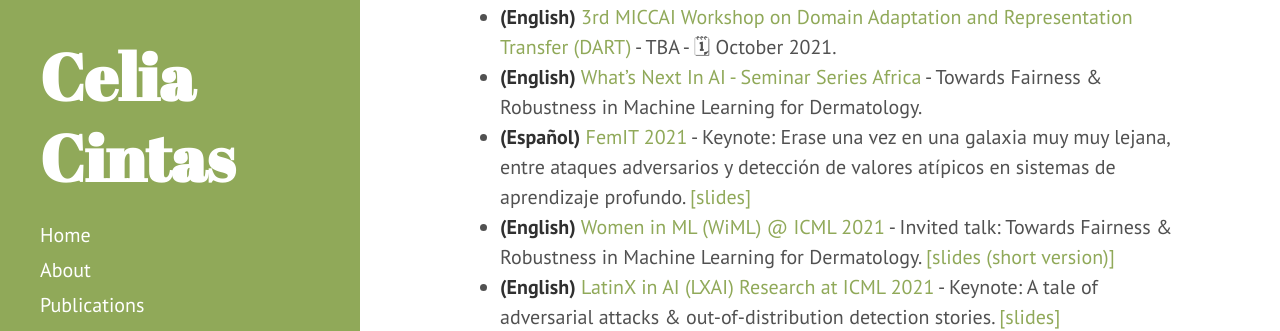
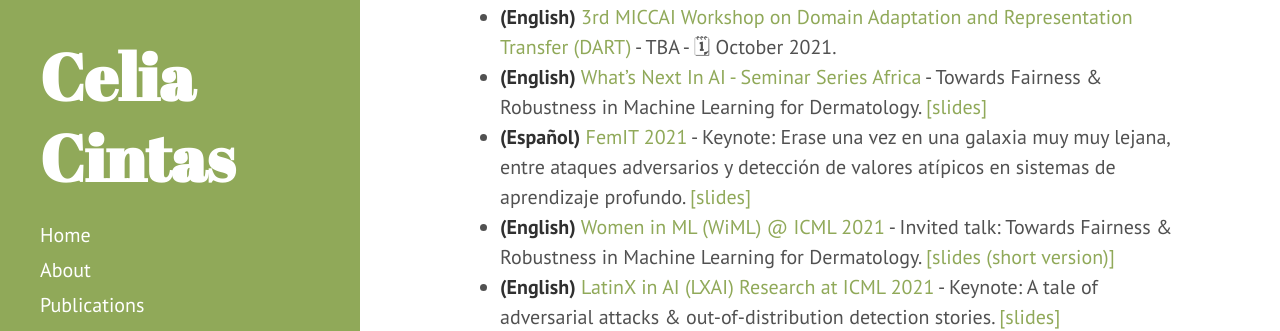
Before and after one commit to celiacintas/celiacintas.github.io, a Jekyll site: the page built from talks.md, in a window 1280 px wide and 900 px high. Shown: the part 317-648 px from the top of the window. Built offline with Jekyll 4.4.1, drawn with Linux system fonts in a browser that asks for light colours.

Commit message:
Update talks.md

```diff
--- a/talks.md
+++ b/talks.md
@@ -8,7 +8,7 @@ title: Talks
 ### 2021
 * **(English)** [The Responsible AI Forum](https://responsibleaiforum.com/about/schedule/) - Panel discussion on Diversity and Inclusiveness in Responsible AI - 🗓   06 December 2021.
 * **(English)** [3rd MICCAI Workshop on Domain Adaptation and Representation Transfer (DART)](https://sites.google.com/view/dart2021/) - TBA - 🗓  October 2021.
-* **(English)** [What's Next In AI - Seminar Series Africa](https://ibm.biz/whats-next-ai) - Towards Fairness & Robustness in Machine Learning for Dermatology.
+* **(English)** [What's Next In AI - Seminar Series Africa](https://ibm.biz/whats-next-ai) - Towards Fairness & Robustness in Machine Learning for Dermatology. [[slides]](https://github.com/celiacintas/celiacintas.github.io/blob/main/public/slides/2021/_What_is_next_IBM_2021__Derma_Fairness.pdf)
 * **(Español)** [FemIT 2021](https://lasdesistemas.org/femitconf2021/) - Keynote: Erase una vez en una galaxia muy muy lejana, entre ataques adversarios y detección de valores atípicos en sistemas de aprendizaje profundo. [[slides]](https://github.com/celiacintas/celiacintas.github.io/blob/main/public/slides/2021/femit_keynote_alot_of_gifs.pdf)
 * **(English)** [Women in ML (WiML) @ ICML 2021](https://warwick.ac.uk/research/data-science/warwick-data/dssgx/public_lectures/) - Invited talk: Towards Fairness & Robustness in Machine Learning for Dermatology. [[slides (short version)]](https://github.com/celiacintas/celiacintas.github.io/blob/main/public/slides/2021/_WinML___ICML_2021__Derma_Fairness_final.pdf)
 * **(English)** [LatinX in AI (LXAI) Research at ICML 2021](https://www.latinxinai.org/icml-2021-about) - Keynote: A tale of adversarial attacks & out-of-distribution detection stories. [[slides]](https://github.com/celiacintas/celiacintas.github.io/blob/main/public/slides/2021/_LXAI___ICML_2021_presentation__A_tale_of_adversarial_attack_final.pdf)
```
